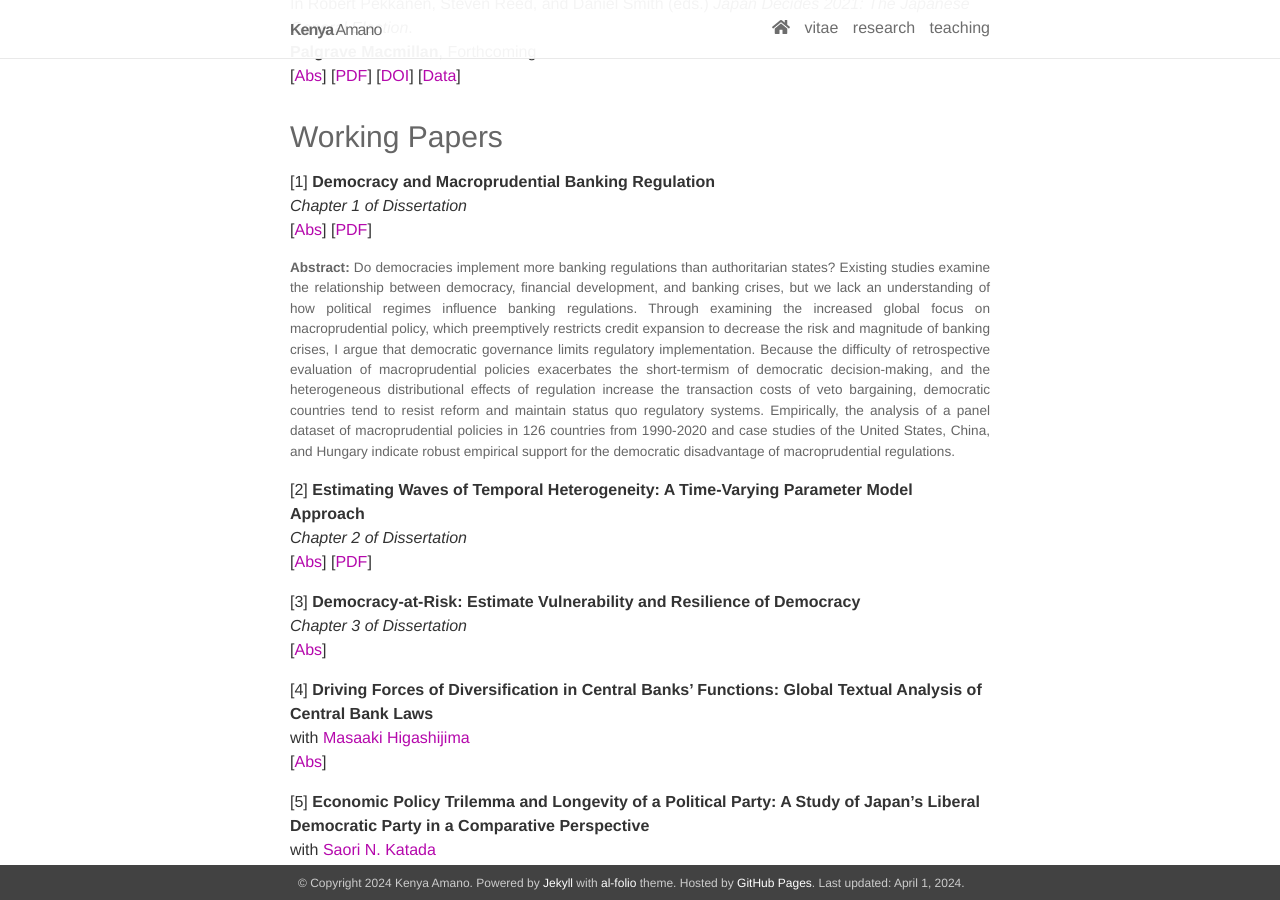
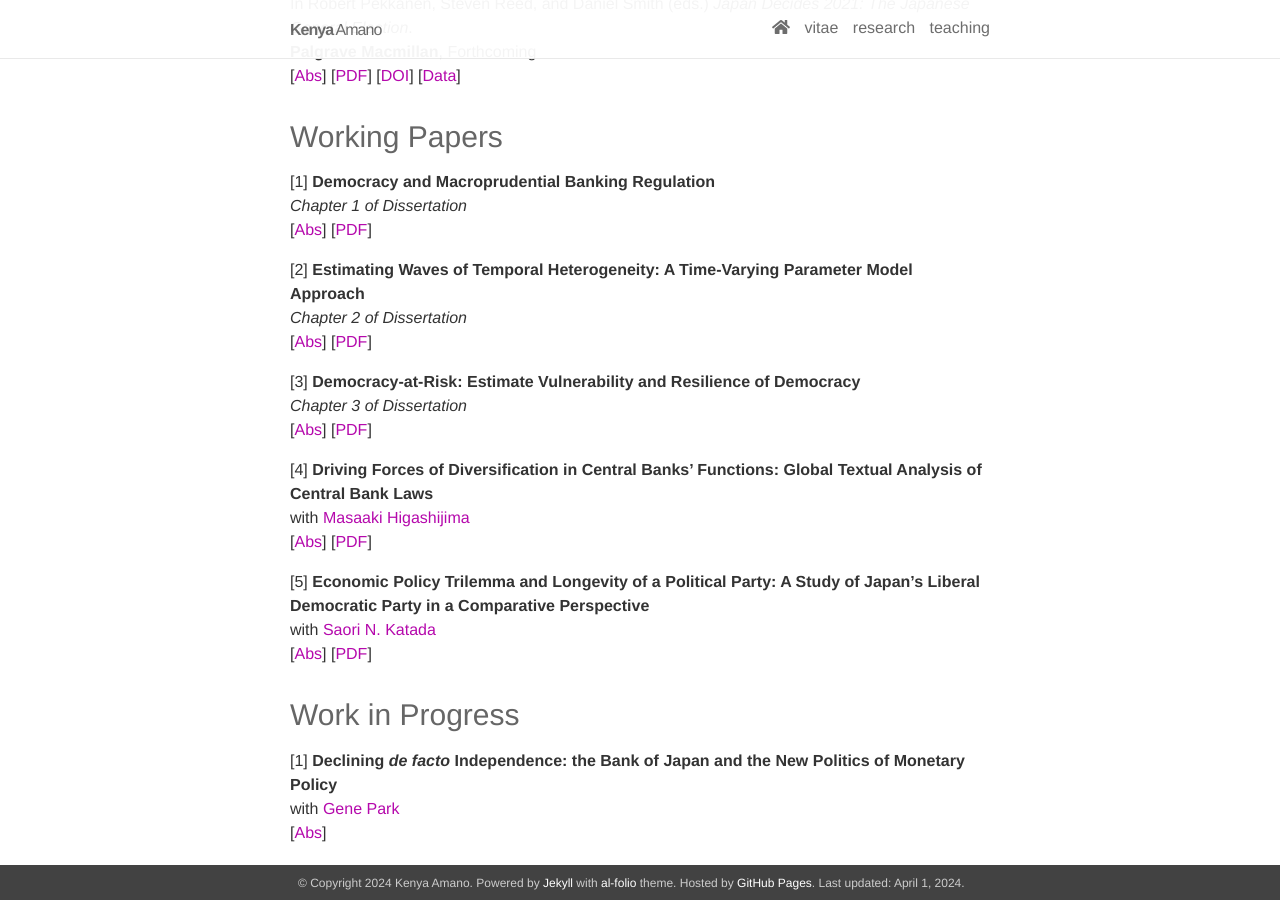
Before and after one commit to kenyaamano/kenyaamano.github.io, a Jekyll site: the page built from _pages/research.md, in a window 1280 px wide and 900 px high, scrolled down 1011 px. Built offline with Jekyll 4.4.1, drawn with Linux system fonts in a browser that asks for light colours; nearby versions of some CDN libraries.

Commit message:
PDF upload

```diff
--- a/_pages/research.md
+++ b/_pages/research.md
@@ -88,7 +88,7 @@ In Robert Pekkanen, Steven Reed, and Daniel Smith (eds.) _Japan Decides 2021: Th
 _Chapter 1 of Dissertation_<br>
 [<a href="javascript:showhide('wp1')">Abs</a>]
 [<a href="/assets/pdf/DemocracyAndMacpru.pdf">PDF</a>]
-<div id="wp1" style="display:block;">
+<div id="wp1" style="display:none;">
 <p><div style="font-size:0.85em; text-align: justify;">  <b>Abstract: </b> Do democracies implement more banking regulations than authoritarian states? Existing studies examine the relationship between democracy, financial development, and banking crises, but we lack an understanding of how political regimes influence banking regulations. Through examining the increased global focus on macroprudential policy, which preemptively restricts credit expansion to decrease the risk and magnitude of banking crises, I argue that democratic governance limits regulatory implementation. Because the difficulty of retrospective evaluation of macroprudential policies exacerbates the short-termism of democratic decision-making, and the heterogeneous distributional effects of regulation increase the transaction costs of veto bargaining, democratic countries tend to resist reform and maintain status quo regulatory systems. Empirically, the analysis of a panel dataset of macroprudential policies in 126 countries from 1990-2020 and case studies of the United States, China, and Hungary indicate robust empirical support for the democratic disadvantage of macroprudential regulations. </div> </p></div>
 
 [2] **Estimating Waves of Temporal Heterogeneity: A Time-Varying Parameter Model Approach**<br>
@@ -101,18 +101,21 @@ _Chapter 2 of Dissertation_<br>
 [3]  **Democracy-at-Risk: Estimate Vulnerability and Resilience of Democracy**<br>
 _Chapter 3 of Dissertation_<br>
 [<a href="javascript:showhide('wp2')">Abs</a>]
+[<a href="/assets/pdf/DaR.pdf">PDF</a>]
 <div id="wp2" style="display:none;">
 <p><div style="font-size:0.85em; text-align: justify;">  Political science is rich in theories, hypotheses, and data to examine political relationships that involve *non-linear* relationships between outcomes and explanatory variables. While qualitative studies have empirically tested these asymmetric relationships, quantitative empirical tools to adequately address them are limited. To address asymmetric hypotheses, this article proposes a method that estimates the conditional distribution, rather than just the mean, of the outcome variable as a function of explanatory variables using quantile regression and skewed *t*-distribution.  By focusing on the conditional distribution, we can analyze the effects across the lower and upper tails of the probability distribution, capturing asymmetry through the empirical shape of the full distribution.  I demonstrate the utility of this approach by exploring the risks of democratic vulnerability and resilience and their association with two economic drivers: income levels and income distribution. I find that when income level increases, the upside and downside democracy risks are symmetric, and regime stability increases with higher income across all levels of democracy. However, the effect of income inequality is asymmetric: while rising income inequality moderately increases the risk of democratic regression, it significantly decreases the probability of increasing the level of democracy. </div> </p></div>
 
 [4]  **Driving Forces of Diversification in Central Banks’ Functions: Global Textual Analysis of Central Bank Laws**<br>
 with [Masaaki Higashijima]<br>
 [<a href="javascript:showhide('wp3')">Abs</a>]
+[<a href="/assets/pdf/CentralbankFunction.pdf">PDF</a>]
 <div id="wp3" style="display:none;">
 <p><div style="font-size:0.85em; text-align: justify;"> Why are some governments delegate more functions to their central bank than others? Despite the importance of non-monetary functions of central banks – issuance of legal tender banknotes, banking regulation, payment infrastructure provisions, reserve management –, little is known about the relationship between a variety of central bank functions and governments’ delegation strategies. The conventional wisdom of independent central banks considers that the narrower focus of central bank mandate on price stability, the better economic outcomes. However, no central bank operates only monetary policies, and delegating non-monetary functions has increased, especially after the Great Financial Crisis. To empirically capture the diversification of central bank mandates, we apply the Keyword Assisted Topic Models to the central bank statute of 103 countries. We analyze governments’ delegation strategies by focusing on a trade-off between central bank autonomy and the breadth of its policy functions. We suggest that governments are likely to allow broader policy roles to the central bank when countries are more autocratic and have lower state capacity. Our findings advance our understanding of when governments formally delegate certain political and economic powers to central banks. </div> </p></div>
 
 [5]  **Economic Policy Trilemma and Longevity of a Political Party: A Study of Japan’s Liberal Democratic Party in a Comparative Perspective**<br>
 with [Saori N. Katada]<br>
 [<a href="javascript:showhide('wp4')">Abs</a>]
+[<a href="/assets/pdf/LDPTrilemma.pdf">PDF</a>]
 <div id="wp4" style="display:none;">
 <p><div style="font-size:0.85em; text-align: justify;"> Democracies tend to experience changes in the governing party to adapt to the structural changes in international economic relations and domestic industrial developments, while some countries see a party stay in the governing position for a long time. Such longevity of a governing party is even more puzzling when the country struggles with economic stagnation like in the case of Japan since the mid-1990s. How has the Liberal Democratic Party (LDP) managed to stay in power in the face of a changing economic environment? To answer this question, we propose our theory of economic policy trilemma; choice of macroeconomic policy comes down to supply-side growth strategy, distribution, and fiscal stability where the government can pursue only two of these three goals. We argue the LDP has managed to exploit policy space for the opposition parties under the trilemma and weakened their electoral positions. To empirically capture the changes in policy goals, we analyze policy debate data in the Diet from 1956 to 2022, quantifying the share of each policy goal in the debates for the LDP and other parties. This study reveals the non-LDP’s economic strategy affects the LDP’s policy choice, suggesting the incumbent party’s co-optation strategies. </div> </p></div>
 
```
Also changed, not shown: 2 other files.
